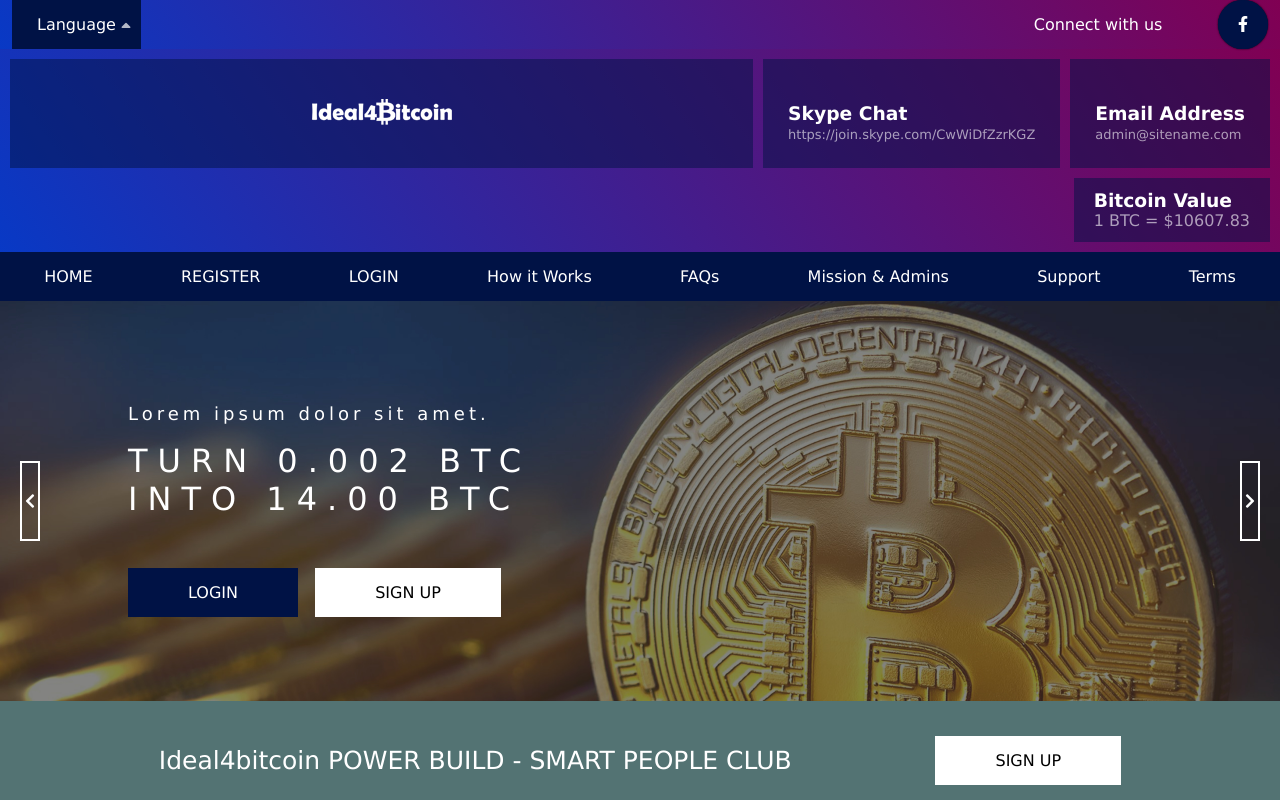
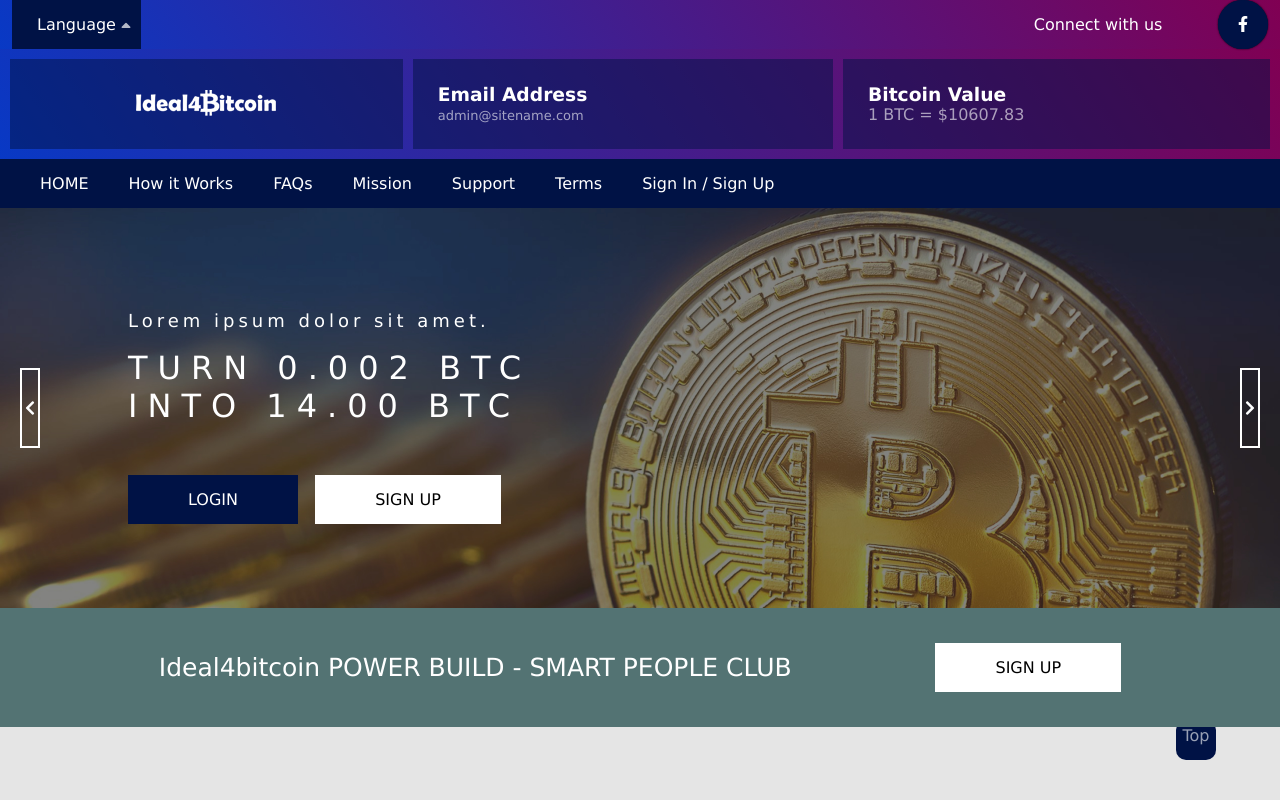
Before and after one commit to nikhilroy2/Project-RJGM, a plain HTML site: page index.html in a window 1280 px wide. Shown: the top 800 px of the page. Drawn offline with Linux system fonts and the light colour scheme.

Commit message:
update 12:20

```diff
--- a/css/style.css
+++ b/css/style.css
@@ -205,7 +205,7 @@ body{
 }
 /*.............................Bottom Header Menu...........................*/
 .bottom_header_menu{
-    min-height: 100px;
+    /* min-height: 100px; */
     background: -webkit-linear-gradient(35deg,#0839c5, #800053);
     background: -o-linear-gradient(35deg,#0839c5, #800053);
     background: linear-gradient(55deg,#0839c5, #800053);
@@ -227,11 +227,17 @@ body{
     position: relative;
     background: rgba(0, 18, 69,.5);
     margin-right: 10px;
+    -webkit-box-flex: 3;
+    -ms-flex-positive: 3;
+        flex-grow: 3;
+
 }
 .bottom_header_menu_wrapper>.skype_chat h3,
 .bottom_header_menu_wrapper>.email_address h3{
     color: #fff;
     margin-bottom: 0px;
+    margin: 0px;
+    padding: 0px;
 }
 .bottom_header_menu_wrapper .color_link{
     color: rgba(255, 255, 255,.6);
@@ -239,12 +245,14 @@ body{
     font-size: 13px;
 }
 .bottom_header_menu .value{
-    float: right;
-    padding: 12px 20px;
+    /* float: right; */
+    padding: 25px;
     background: rgba(0, 18, 69,.5);
     margin-right: 10px;
     margin-top: 0px;
-    margin-bottom: 10px;
+    -webkit-box-flex: 3;
+    -ms-flex-positive: 3;
+    flex-grow: 3;
 }
 .bottom_header_menu .value h3{
     color: #fff;
@@ -298,7 +306,8 @@ body{
     display: -ms-flexbox;
     display: flex;
     -ms-flex-pack: distribute;
-        justify-content: space-around;
+        justify-content: flex-start;
+    padding-left: 20px;
 }
 .header_nav>ul>li>a{
     padding: 15px 20px;
--- a/index.html
+++ b/index.html
@@ -14,7 +14,7 @@
     <link rel="stylesheet" href="css/animation.css">
     <!--------------------FontAwesome Style----------->
     <link rel="stylesheet" href="https://cdnjs.cloudflare.com/ajax/libs/font-awesome/5.8.2/css/all.min.css">
-    <link rel="shortcut icon" href=""
+    <link rel="shortcut icon" href="http://"
      type="image/x-icon">
 </head>
 <!--
@@ -58,21 +58,23 @@
                         <img src="image/logo-white4.png" alt="">
                     </a>
                 </div>
+                <!--------------------------No Need Skype Link Now--
                 <div class="skype_chat">
                     <h3>Skype Chat</h3>
                     <a class="color_link" href="https://join.skype.com/CwWiDfZzrKGZ">
                         https://join.skype.com/CwWiDfZzrKGZ
                     </a>
                 </div>
+                ------------------------------------------------------>
                 <div class="email_address">
                     <h3>Email Address</h3>
                     <a class="color_link" href="mailto:admin@sitename.com">
                         admin@sitename.com</a>
                 </div>
-            </div>
-            <div class="value">
-                <h3>Bitcoin Value</h3>
-                <p>1 BTC = $10607.83</p>
+                <div class="value">
+                    <h3>Bitcoin Value</h3>
+                    <p>1 BTC = $10607.83</p>
+                </div>
             </div>
         </div>
     </div>
@@ -82,13 +84,12 @@
         <label for="nav_bar_check"> <i class="fa fa-bars"></i> <i class="fas fa-times"></i> </label>
         <ul class="nav_ul">
             <li><a href="#">HOME</a></li>
-            <li><a href="#">REGISTER</a></li>
-            <li><a href="#">LOGIN</a></li>
             <li><a href="#">How it Works</a></li>
             <li><a href="#">FAQs</a></li>
-            <li><a href="#">Mission & Admins</a></li>
+            <li><a href="#">Mission</a></li>
             <li><a href="#">Support</a></li>
             <li><a href="#">Terms</a></li>
+            <li><a href="#">Sign In / Sign Up</a></li>
         </ul>
     </nav>
     <!----------------------------------Carousel---------------------------->
@@ -256,7 +257,7 @@ Once you have signed up and made your first donation of 0.002 you will be added
                 <a href="#" target="_blank"><i class="fab fa-facebook-f"></i></a>
             </div>
         <div class="footer_top_item_wrapper">
-            <a href="#" class="footer_link">Hoem</a>
+            <a href="#" class="footer_link">Home</a>
             <a href="#" class="footer_link">REGISTER</a>
             <a href="#" class="footer_link">LOGIN</a>
             <a href="#" class="footer_link">How It Works</a>
```
